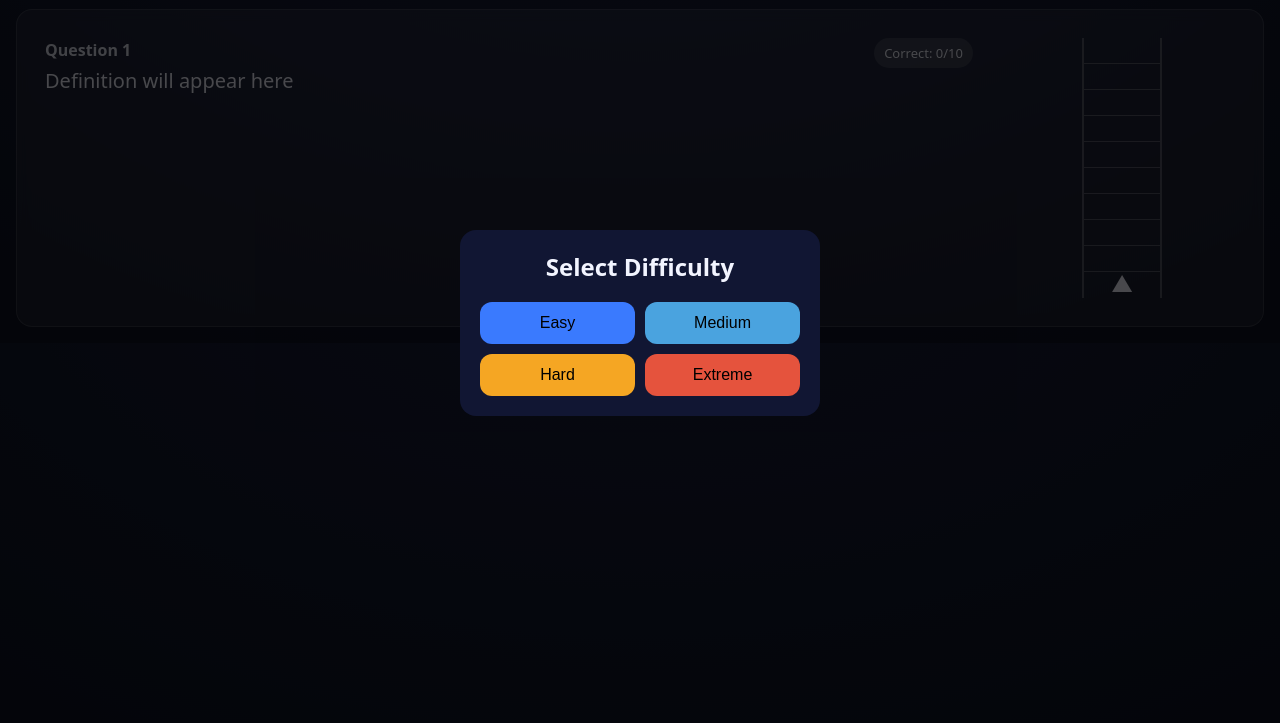
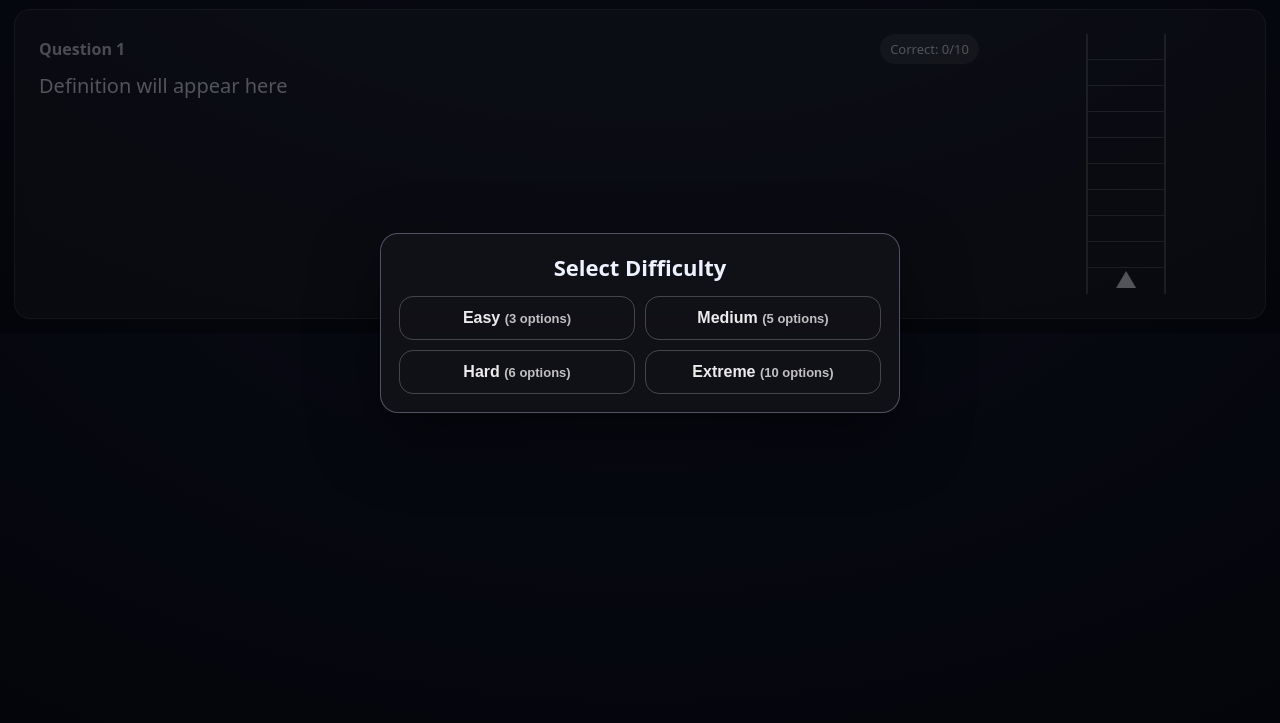
Before and after one commit to ztscott88/GRE-Vocab-Ladderclimber, a plain HTML site: page index.html in a window 1280 px wide. Shown: the part 77-800 px from the top of the page. Drawn offline with Linux system fonts and the light colour scheme.

Commit message:
Update index.html

```diff
--- a/index.html
+++ b/index.html
@@ -8,188 +8,201 @@
   <style>
     * { box-sizing: border-box; }
 
-    body {
-      margin: 0;
-      padding: 16px;
+    body{
+      margin:0;
+      padding:14px;
       font-family: system-ui, -apple-system, BlinkMacSystemFont, "Segoe UI", Roboto, Arial, sans-serif;
-      background: radial-gradient(1200px 800px at 50% -200px, #1b2140, #0b0f1e);
-      color: #f2f4ff;
+      background: radial-gradient(1100px 700px at 50% -200px, #1a2040, #0b0f1e);
+      color:#eef1ff;
     }
 
-    h1 {
-      margin: 0;
-      font-size: 26px;
-      font-weight: 700;
+    h1{
+      margin:0;
+      font-size:26px;
+      font-weight:800;
     }
 
-    .sub {
-      margin-top: 4px;
-      font-size: 13px;
-      opacity: 0.85;
+    .sub{
+      font-size:13px;
+      opacity:.8;
+      margin-top:4px;
     }
 
-    .card {
-      background: rgba(255,255,255,0.06);
-      border: 1px solid rgba(255,255,255,0.12);
-      border-radius: 16px;
-      padding: 16px;
-      margin-top: 16px;
+    .card{
+      background: rgba(255,255,255,.06);
+      border:1px solid rgba(255,255,255,.14);
+      border-radius:16px;
+      padding:14px;
+      margin-top:14px;
       backdrop-filter: blur(6px);
     }
 
-    .top {
-      display: grid;
+    .top{
+      display:grid;
       grid-template-columns: 1fr 250px;
-      gap: 12px;
-      margin-top: 12px;
+      gap:12px;
     }
 
-    .prompt {
-      padding: 12px;
+    .prompt{
+      padding:10px;
     }
 
-    .qnum {
-      font-weight: 600;
-      margin-bottom: 6px;
-      opacity: 0.9;
+    .row{
+      display:flex;
+      justify-content:space-between;
+      align-items:center;
+      gap:8px;
     }
 
-    .definition {
-      font-size: 20px;
-      line-height: 1.3;
+    .qnum{
+      font-weight:700;
+      opacity:.9;
     }
 
-    .choices {
-      margin-top: 12px;
-      display: flex;
-      flex-direction: column;
-      gap: 8px;
+    .pill{
+      padding:6px 10px;
+      border-radius:999px;
+      background: rgba(255,255,255,.12);
+      font-size:13px;
+      white-space:nowrap;
     }
 
-    button.choice {
-      background: rgba(0,0,0,0.35);
-      border: 1px solid rgba(255,255,255,0.18);
-      border-radius: 14px;
-      padding: 14px;
-      color: #fff;
-      font-size: 18px;
-      text-align: left;
-      cursor: pointer;
+    .definition{
+      margin-top:8px;
+      font-size:20px;
+      line-height:1.35;
     }
 
-    button.choice:hover {
-      background: rgba(255,255,255,0.08);
+    .choices{
+      margin-top:12px;
+      display:flex;
+      flex-direction:column;
+      gap:8px;
     }
 
-    .ladderWrap {
-      padding: 12px;
-      display: flex;
-      justify-content: center;
-      align-items: center;
+    button.choice{
+      background: rgba(0,0,0,.35);
+      border:1px solid rgba(255,255,255,.18);
+      border-radius:14px;
+      padding:14px;
+      color:#fff;
+      font-size:18px;
+      text-align:left;
+      cursor:pointer;
     }
 
-    .ladder {
-      position: relative;
-      width: 80px;
-      height: 260px;
-      border-left: 2px solid rgba(255,255,255,0.25);
-      border-right: 2px solid rgba(255,255,255,0.25);
+    button.choice:hover{
+      background: rgba(255,255,255,.08);
     }
 
-    .rung {
-      position: absolute;
-      left: 0;
-      right: 0;
-      height: 1px;
-      background: rgba(255,255,255,0.25);
+    .ladderWrap{
+      padding:10px;
+      display:flex;
+      justify-content:center;
+      align-items:center;
     }
 
-    .climber {
-      position: absolute;
-      left: 50%;
-      transform: translateX(-50%);
-      font-size: 22px;
+    .ladder{
+      position:relative;
+      width:80px;
+      height:260px;
+      border-left:2px solid rgba(255,255,255,.25);
+      border-right:2px solid rgba(255,255,255,.25);
     }
 
-    .row {
-      display: flex;
-      gap: 8px;
-      align-items: center;
+    .rung{
+      position:absolute;
+      left:0;
+      right:0;
+      height:1px;
+      background: rgba(255,255,255,.25);
     }
 
-    .pill {
-      padding: 6px 10px;
-      border-radius: 999px;
-      background: rgba(255,255,255,0.12);
-      font-size: 13px;
-      white-space: nowrap;
+    .climber{
+      position:absolute;
+      left:50%;
+      transform:translateX(-50%);
+      font-size:22px;
     }
 
-    .loadingPill {
-      display: flex;
-      align-items: center;
-      gap: 6px;
+    .loadingPill{
+      margin-top:10px;
+      display:flex;
+      align-items:center;
+      gap:6px;
     }
 
-    .hidden { display: none; }
+    .hidden{ display:none; }
 
-    /* Difficulty modal */
-    .overlay {
-      position: fixed;
-      inset: 0;
-      background: rgba(0,0,0,0.7);
-      display: flex;
-      justify-content: center;
-      align-items: center;
-      z-index: 9999;
+    /* ===== Difficulty modal (uniform + transparent) ===== */
+    .overlay{
+      position:fixed;
+      inset:0;
+      background: rgba(0,0,0,.65);
+      display:flex;
+      align-items:center;
+      justify-content:center;
+      z-index:9999;
     }
 
-    .modal {
-      background: #111633;
-      padding: 20px;
-      border-radius: 16px;
-      width: min(92vw, 360px);
-      text-align: center;
+    .modal{
+      width:min(520px, calc(100vw - 28px));
+      border-radius:18px;
+      border:1px solid rgba(160,160,190,.45);
+      background: rgba(18,18,24,.94);
+      backdrop-filter: blur(12px);
+      box-shadow:0 26px 70px rgba(0,0,0,.48);
+      padding:18px;
+      text-align:center;
     }
 
-    .modal h2 {
-      margin-top: 0;
+    .modal h2{
+      margin:0 0 6px;
+      font-size:22px;
+      font-weight:900;
     }
 
-    .diffBtns {
-      display: grid;
-      grid-template-columns: 1fr 1fr;
-      gap: 10px;
-      margin-top: 12px;
+    .modal .muted{
+      opacity:.8;
+      font-size:13px;
     }
 
-    .diffBtns button {
-      padding: 12px;
-      border-radius: 12px;
-      border: none;
-      font-size: 16px;
-      cursor: pointer;
+    .diffBtns{
+      display:grid;
+      grid-template-columns:1fr 1fr;
+      gap:10px;
+      margin-top:14px;
     }
 
-    .easy { background: #3a7afe; }
-    .medium { background: #4aa3df; }
-    .hard { background: #f5a623; }
-    .extreme { background: #e5533d; }
-
-    /* Mobile adjustments */
-    @media (max-width: 880px) {
-      .top {
-        grid-template-columns: 1fr;
-      }
+    .diffBtns button{
+      padding:12px;
+      border-radius:14px;
+      border:1.5px solid rgba(255,255,255,.22);
+      background:transparent;
+      color:rgba(255,255,255,.92);
+      font-weight:900;
+      font-size:16px;
+      cursor:pointer;
     }
 
-    @media (max-width: 520px) {
-      body { padding: 12px; }
-      .definition { font-size: 18px; }
-      button.choice { font-size: 17px; padding: 12px; }
-      .ladder { height: 220px; }
-      .climber { font-size: 20px; }
-      .sub { font-size: 12px; }
+    .diffBtns button:hover{
+      border-color: rgba(255,255,255,.4);
+      background: rgba(255,255,255,.06);
+    }
+
+    /* ===== Responsive fixes ===== */
+    @media (max-width: 880px){
+      .top{ grid-template-columns:1fr; }
+    }
+
+    @media (max-width: 520px){
+      body{ padding:12px; }
+      .definition{ font-size:18px; }
+      button.choice{ font-size:17px; padding:12px; }
+      .ladder{ height:220px; }
+      .climber{ font-size:20px; }
+      .sub{ font-size:12px; }
+      .diffBtns{ grid-template-columns:1fr; }
     }
   </style>
 </head>
@@ -201,9 +214,9 @@
 
   <div class="card top">
 
-    <!-- Question side -->
+    <!-- Question area -->
     <div class="prompt">
-      <div class="row" style="justify-content: space-between;">
+      <div class="row">
         <div class="qnum" id="qNum">Question 1</div>
         <span class="pill" id="scoreInline">Correct: 0/10</span>
       </div>
@@ -219,21 +232,20 @@
       </div>
     </div>
 
-    <!-- Ladder side -->
+    <!-- Ladder -->
     <div class="ladderWrap">
       <div class="ladder" id="ladder">
-        <!-- Rungs -->
-        <div class="rung" style="bottom: 10%;"></div>
-        <div class="rung" style="bottom: 20%;"></div>
-        <div class="rung" style="bottom: 30%;"></div>
-        <div class="rung" style="bottom: 40%;"></div>
-        <div class="rung" style="bottom: 50%;"></div>
-        <div class="rung" style="bottom: 60%;"></div>
-        <div class="rung" style="bottom: 70%;"></div>
-        <div class="rung" style="bottom: 80%;"></div>
-        <div class="rung" style="bottom: 90%;"></div>
+        <div class="rung" style="bottom:10%"></div>
+        <div class="rung" style="bottom:20%"></div>
+        <div class="rung" style="bottom:30%"></div>
+        <div class="rung" style="bottom:40%"></div>
+        <div class="rung" style="bottom:50%"></div>
+        <div class="rung" style="bottom:60%"></div>
+        <div class="rung" style="bottom:70%"></div>
+        <div class="rung" style="bottom:80%"></div>
+        <div class="rung" style="bottom:90%"></div>
 
-        <div class="climber" id="climber" style="bottom: 0;">▲</div>
+        <div class="climber" id="climber" style="bottom:0">▲</div>
       </div>
     </div>
 
@@ -244,10 +256,10 @@
     <div class="modal">
       <h2>Select Difficulty</h2>
       <div class="diffBtns">
-        <button class="easy" id="mEasy">Easy</button>
-        <button class="medium" id="mMedium">Medium</button>
-        <button class="hard" id="mHard">Hard</button>
-        <button class="extreme" id="mExtreme">Extreme</button>
+        <button id="mEasy" type="button">Easy <span class="muted">(3 options)</span></button>
+        <button id="mMedium" type="button">Medium <span class="muted">(5 options)</span></button>
+        <button id="mHard" type="button">Hard <span class="muted">(6 options)</span></button>
+        <button id="mExtreme" type="button">Extreme <span class="muted">(10 options)</span></button>
       </div>
     </div>
   </div>
```
